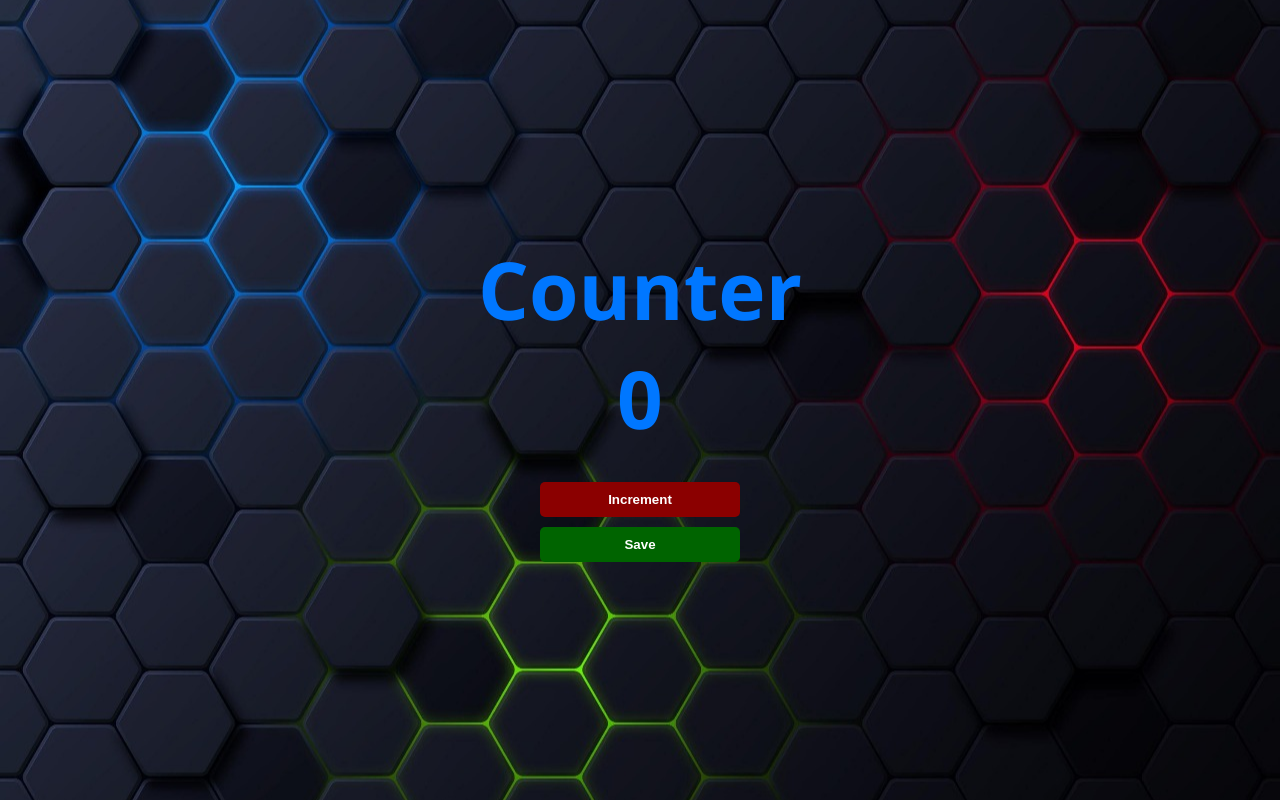
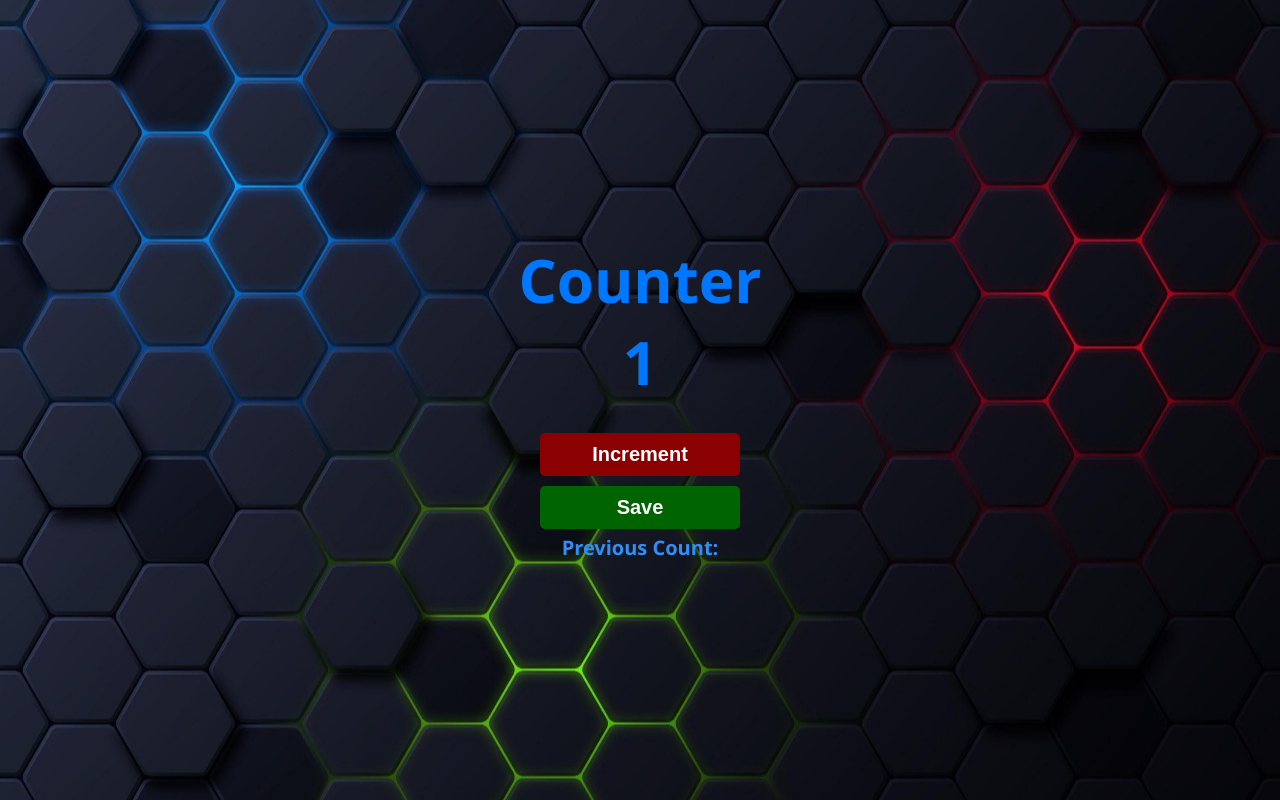
Before and after one commit to Yus-raa/JavaScript, a plain HTML site: page 1_CounterApp/index.html in a window 1280 px wide. Both pictures are taken after a click on the button "Increment". Drawn offline with Linux system fonts and the light colour scheme.

Commit message:
Added the actual Javascript Code

```diff
--- a/1_CounterApp/index.html
+++ b/1_CounterApp/index.html
@@ -9,11 +9,9 @@
 <body>
     <h1>Counter</h1>
     <h1 id="count-el">0</h1>
-    <button id="increment-btn">Increment</button>
-    <button id="save-btn">Save</button>
-
-    <script>
-        document.getElementById('#count-el')
-    </script>
+    <button id="increment-btn" onclick="increment()">Increment</button>
+    <button id="save-btn" onclick="save()">Save</button>
+    <p id="prev">Previous Count: </p>
+    <script src="script.js"></script>
 </body>
 </html>
--- /dev/null
+++ b/1_CounterApp/script.js
@@ -0,0 +1,18 @@
+let counterElement = document.getElementById('count-el');
+let incrementBtn = document.getElementById('increment-btn')
+let saveBtn = document.getElementById('save-btn');
+let preview = document.getElementById('prev');
+
+let count = 0;
+function increment(){
+    count += 1;
+    counterElement.textContent = count;
+}
+
+function save(){
+    let prevStr = count + ' - ';
+    preview.textContent += prevStr;
+
+    count = 0;
+    counterElement.textContent = 0;
+}
--- a/1_CounterApp/styles.css
+++ b/1_CounterApp/styles.css
@@ -14,7 +14,7 @@ body{
     /* text-align: center; */
     font-family: 'Segoe UI', Tahoma, Geneva, Verdana, sans-serif;
     font-weight: bold;
-    font-size: 40px;
+    font-size: 30px;
     color: rgb(0, 119, 255);
     display: flex;
     flex-direction: column;
@@ -30,6 +30,7 @@ button {
     width: 200px;
     margin-bottom: 5px;
     border-radius: 5px;
+    font-size: 20px;
 }
 
 #increment-btn {
@@ -41,3 +42,8 @@ button {
 #save-btn {
     background: darkgreen;
 }
+
+#prev{
+    font-size: 20px;
+    color: rgb(49, 142, 249);
+}
```
